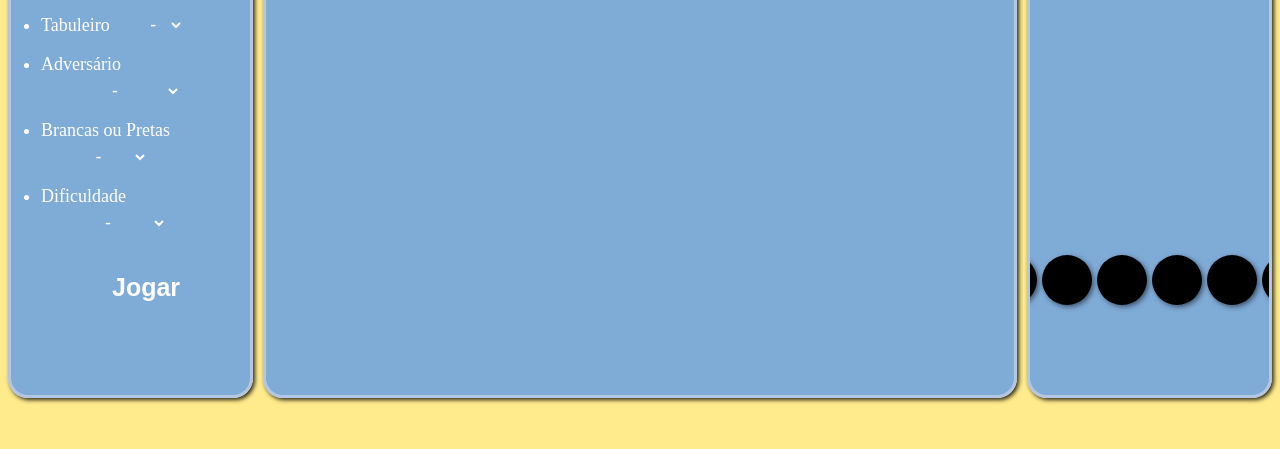
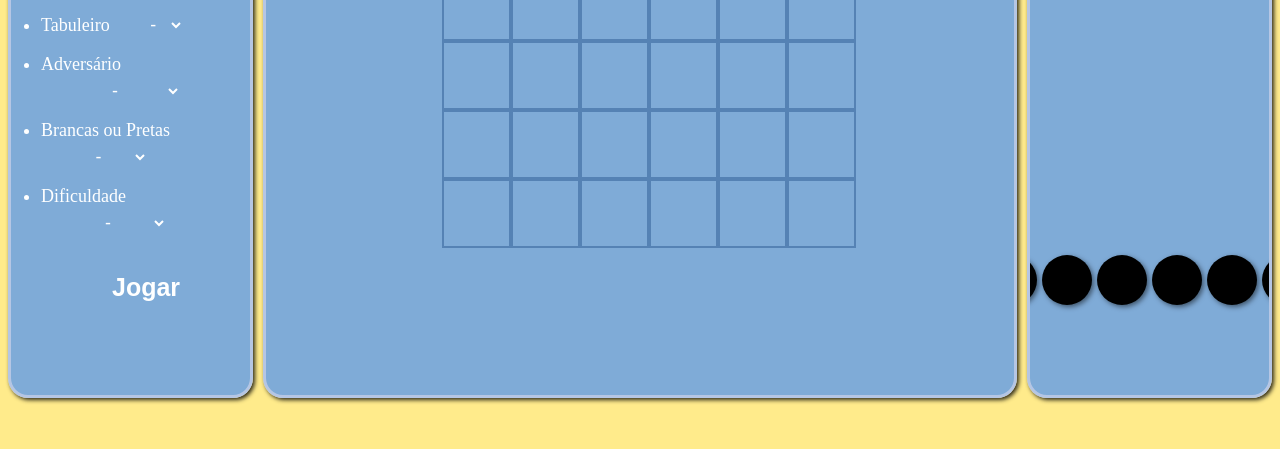
Before and after one commit to Zineira/Dara, a plain HTML site: page Dara/index2.html in a window 1280 px wide. Shown: the part 351-800 px from the top of the page. Drawn offline with Linux system fonts and the light colour scheme.

Commit message:
resolveidreds

```diff
--- a/Dara/board.js
+++ b/Dara/board.js
@@ -1,7 +1,17 @@
 const rightbox = document.querySelector('.rightbox');
 const pieces = document.querySelector('.pieces');
 const colors = ['#123456'];
+const SQUARES_NUM_1 =30;
 
+for(let i =0;i <SQUARES_NUM_1;i++){
+    const square = document.createElement('div');
+    square.classList.add('square')
+
+    square.addEventListener('mouseover', () => setColor(square))
+    square.addEventListener('mouseout', () => resetColor(square))
+
+    board.append(square)
+}
 // Crie e posicione as peças na "rightbox"
 function createPiece(className) {
     const piece = document.createElement("div");
@@ -19,7 +29,6 @@ for (let i = 0; i < 12; i++) {
 function setColor(element) {
     const color = getRandomColor();
     element.style.backgroundColor = color;
-    element.style.boxShadow = `0 0 2px ${color}, 0 0 10px ${color}`;
 }
 
 function resetColor(element) {
--- a/Dara/index2.html
+++ b/Dara/index2.html
@@ -8,7 +8,6 @@
         <link rel="stylesheet" href="dara.css"></link>
     </head>
         <body>
-            <div class="overlay"></div>
             <div class = "logo">
                 <p></p>
                 <span>
```
